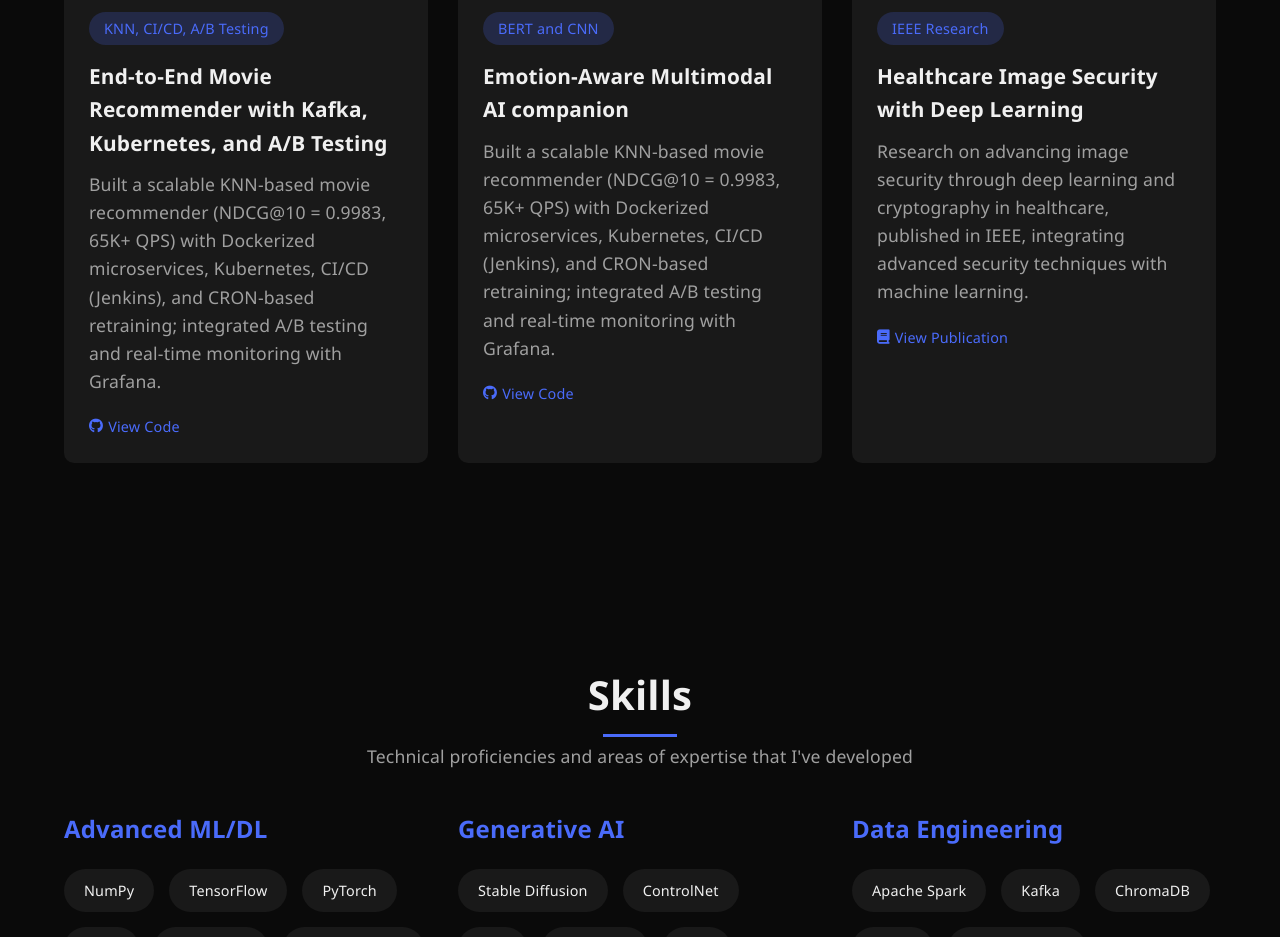
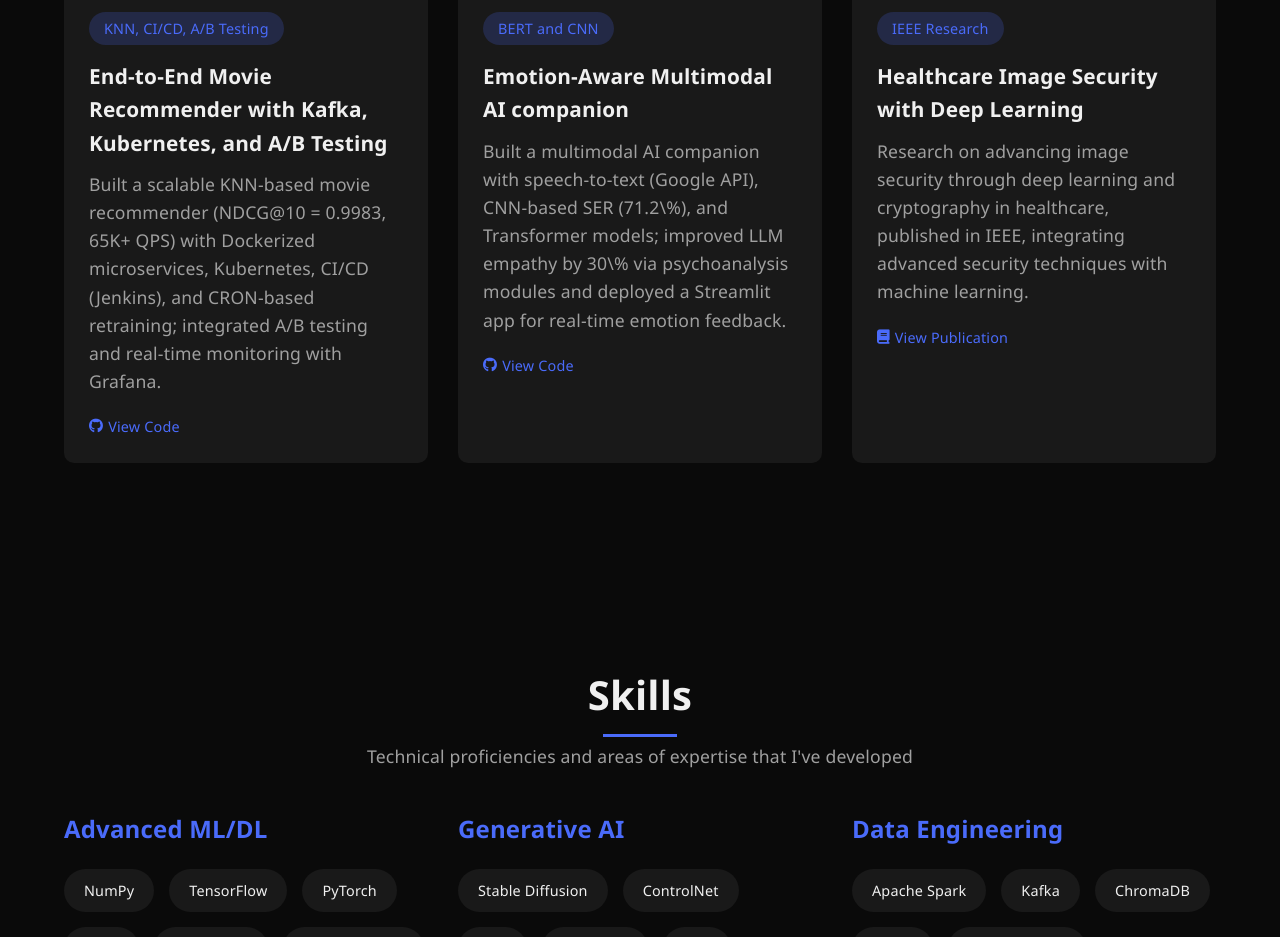
Before and after one commit to Prajwal111299/portfolio, a plain HTML site: page index.html in a window 1280 px wide. Shown: the part 5760-6697 px from the top of the page. Drawn offline with nearby package versions, Linux system fonts and the light colour scheme.

Commit message:
Update index.html

```diff
--- a/index.html
+++ b/index.html
@@ -1124,7 +1124,7 @@
                         <span class="project-category">BERT and CNN</span>
                         <h3 class="project-title">Emotion-Aware Multimodal AI companion</h3>
                         <p class="project-desc">
-                            Built a scalable KNN-based movie recommender (NDCG@10 = 0.9983, 65K+ QPS) with Dockerized microservices, Kubernetes, CI/CD (Jenkins), and CRON-based retraining; integrated A/B testing and real-time monitoring with Grafana.
+                            Built a multimodal AI companion with speech-to-text (Google API), CNN-based SER (71.2\%), and Transformer models; improved LLM empathy by 30\% via psychoanalysis modules and deployed a Streamlit app for real-time emotion feedback.
                         </p>
                         <div class="project-links">
                             <a href="https://github.com/Prajwal111299/Multimodal-AI-Emotional-Companion" target="_blank">
```
